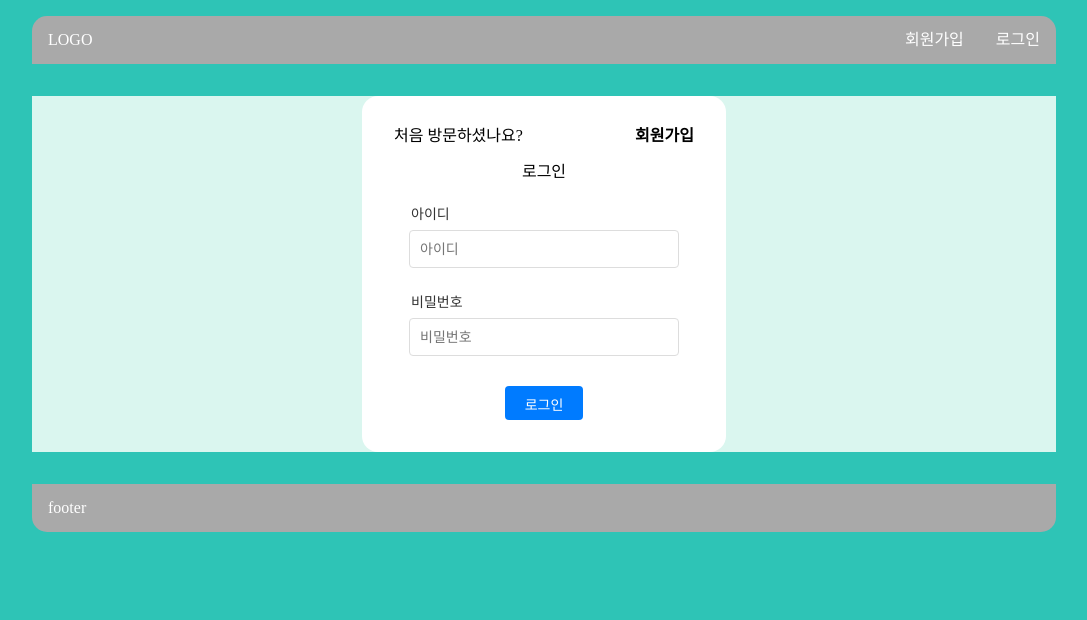
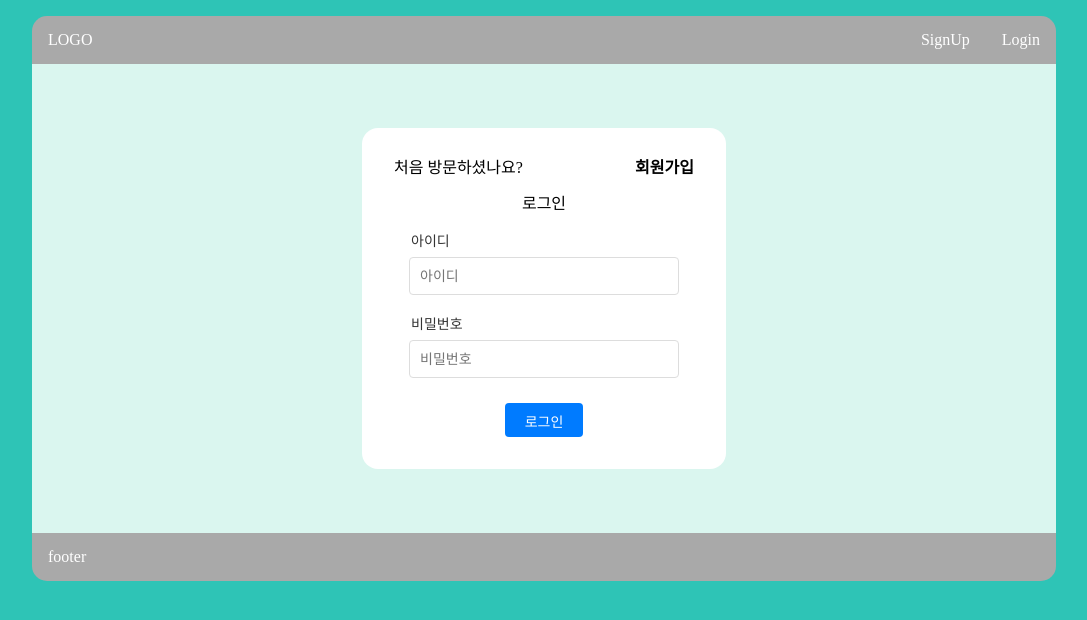
Before and after one commit to MiMing-00/Sparta_-financial-ledger-with-auth, a React (Vite) app: page /login in a window 1280 px wide. Shown: the top 620 px of the page, without its empty margins (96-1183 px from the left). Built offline with nearby package versions, Linux system fonts and the light colour scheme.

Commit message:
style : update signup form

```diff
--- a/package.json
+++ b/package.json
@@ -15,7 +15,9 @@
     "react-dom": "^18.2.0",
     "react-redux": "^9.1.2",
     "react-router-dom": "^6.23.1",
+    "react-toastify": "^10.0.5",
     "styled-components": "^6.1.11",
+    "sweetalert2": "^11.11.1",
     "uuidv4": "^6.2.13"
   },
   "devDependencies": {
--- a/src/App.css
+++ b/src/App.css
@@ -5,13 +5,12 @@
 }
 
 .logo {
-  height: 6em;
-  padding: 1.5em;
   will-change: filter;
   transition: filter 300ms;
 }
 .logo:hover {
   filter: drop-shadow(0 0 2em #646cffaa);
+  cursor: pointer;
 }
 .logo.react:hover {
   filter: drop-shadow(0 0 2em #61dafbaa);
--- a/src/App.jsx
+++ b/src/App.jsx
@@ -7,6 +7,7 @@ import "./App.css";
 import Login from "./pages/Login";
 import Signup from "./pages/Signup";
 import Layout from "./Layout";
+import { ToastContainer } from "react-toastify";
 
 function App() {
   return (
--- a/src/components/Header.jsx
+++ b/src/components/Header.jsx
@@ -34,21 +34,15 @@ const Header = () => {
   return (
     <HeaderSection>
       <HeaderWrap>
-        <span onClick={() => navigate("/")} style={{ cursor: "pointer" }}>
+        <span onClick={() => navigate("/")} className="logo">
           LOGO
         </span>
         <div>
-          <span
-            onClick={() => navigate("/signup")}
-            style={{ cursor: "pointer" }}
-          >
-            회원가입
+          <span onClick={() => navigate("/signup")} className="logo">
+            SignUp
           </span>
-          <span
-            onClick={() => navigate("/login")}
-            style={{ cursor: "pointer" }}
-          >
-            로그인
+          <span onClick={() => navigate("/login")} className="logo">
+            Login
           </span>
         </div>
       </HeaderWrap>
--- a/src/pages/Login.jsx
+++ b/src/pages/Login.jsx
@@ -3,6 +3,10 @@ import { useNavigate } from "react-router-dom";
 import styled from "styled-components";
 
 export const Container = styled.div`
+  padding: 2rem;
+`;
+
+export const LogincSection = styled.section`
   max-width: 300px;
   margin: 2rem auto;
   padding: 2rem;
@@ -13,7 +17,7 @@ export const Container = styled.div`
 export const InputGroup = styled.div`
   display: flex;
   flex-direction: column;
-  margin: 20px 15px;
+  margin: 15px;
 
   label {
     margin: 0.5rem 2px;
@@ -62,6 +66,7 @@ const Login = () => {
 
   return (
     <Container>
+      <LogincSection>
         <LoginDiv>
           <span>처음 방문하셨나요?</span>
           <span
@@ -75,7 +80,12 @@ const Login = () => {
         <form>
           <InputGroup>
             <label htmlFor="loginId">아이디</label>
-          <input type="text" id="loginId" name="loginId" placeholder="아이디" />
+            <input
+              type="text"
+              id="loginId"
+              name="loginId"
+              placeholder="아이디"
+            />
           </InputGroup>
           <InputGroup>
             <label htmlFor="loginPW">비밀번호</label>
@@ -88,6 +98,7 @@ const Login = () => {
           </InputGroup>
           <Button type="submit">로그인</Button>
         </form>
+      </LogincSection>
     </Container>
   );
 };
--- a/src/pages/Signup.jsx
+++ b/src/pages/Signup.jsx
@@ -1,12 +1,58 @@
-import React from "react";
-import { Button, Container, InputGroup, LoginDiv } from "./Login";
+import React, { useState } from "react";
+import {
+  Button,
+  Container,
+  InputGroup,
+  LoginDiv,
+  LogincSection,
+} from "./Login";
 import { useNavigate } from "react-router-dom";
+import Swal from "sweetalert2";
+import "../styles/SignUpCss.css";
 
 const Signup = () => {
   const navigate = useNavigate();
+  const [passwordsMatch, setPasswordsMatch] = useState(true);
+
+  const onSubmitSignUp = (event) => {
+    event.preventDefault();
+
+    const formData = new FormData(event.target);
+    const signUpId = formData.get("signUpId");
+    const signUpPW = formData.get("signUpPW");
+    const signUpCheckPW = formData.get("signUpCheckPW");
+    const signUpNickname = formData.get("signUpNickname");
+
+    // 유효성 검사 추가
+    if (!signUpId || !signUpPW || !signUpCheckPW || !signUpNickname) {
+      Swal.fire({
+        title: "빈 칸을 모두 기입해주세요!",
+        text: "내용을 확인하고 모두 입력해주세요.",
+        icon: "warning",
+      });
+      return;
+    }
+
+    //비밀번호 일치 확인
+    if (signUpPW !== signUpCheckPW) {
+      setPasswordsMatch(false);
+      return;
+    }
+
+    event.target.reset();
+    setPasswordsMatch(true);
+    Swal.fire({
+      icon: "success",
+      title: "회원가입이 완료되었습니다.",
+      text: `${signUpNickname}님 환영합니다.`,
+    });
+  };
+
+  //비밀번호 확인
 
   return (
     <Container>
+      <LogincSection>
         <LoginDiv>
           <span>이미 회원이세요?</span>
           <span
@@ -17,7 +63,7 @@ const Signup = () => {
           </span>
         </LoginDiv>
         <h3>회원가입</h3>
-      <form>
+        <form onSubmit={onSubmitSignUp}>
           <InputGroup>
             <label htmlFor="signUpId">아이디</label>
             <input
@@ -44,6 +90,9 @@ const Signup = () => {
               name="signUpCheckPW"
               placeholder="비밀번호확인"
             />
+            {!passwordsMatch && (
+              <div className="pw-inst-same">비밀번호가 다릅니다.</div>
+            )}
           </InputGroup>
           <InputGroup>
             <label htmlFor="signUpNickname">닉네임</label>
@@ -56,6 +105,7 @@ const Signup = () => {
           </InputGroup>
           <Button type="submit">회원가입</Button>
         </form>
+      </LogincSection>
     </Container>
   );
 };
--- /dev/null
+++ b/src/styles/SignUpCss.css
@@ -0,0 +1,6 @@
+.pw-inst-same {
+  color: red;
+  padding-top: 10px;
+  text-align: left;
+  font-size: small;
+}
```
Also changed, not shown: 1 other file (tests, documents, lock files or other folders). Lines whose indentation alone changed are shown as unchanged.
